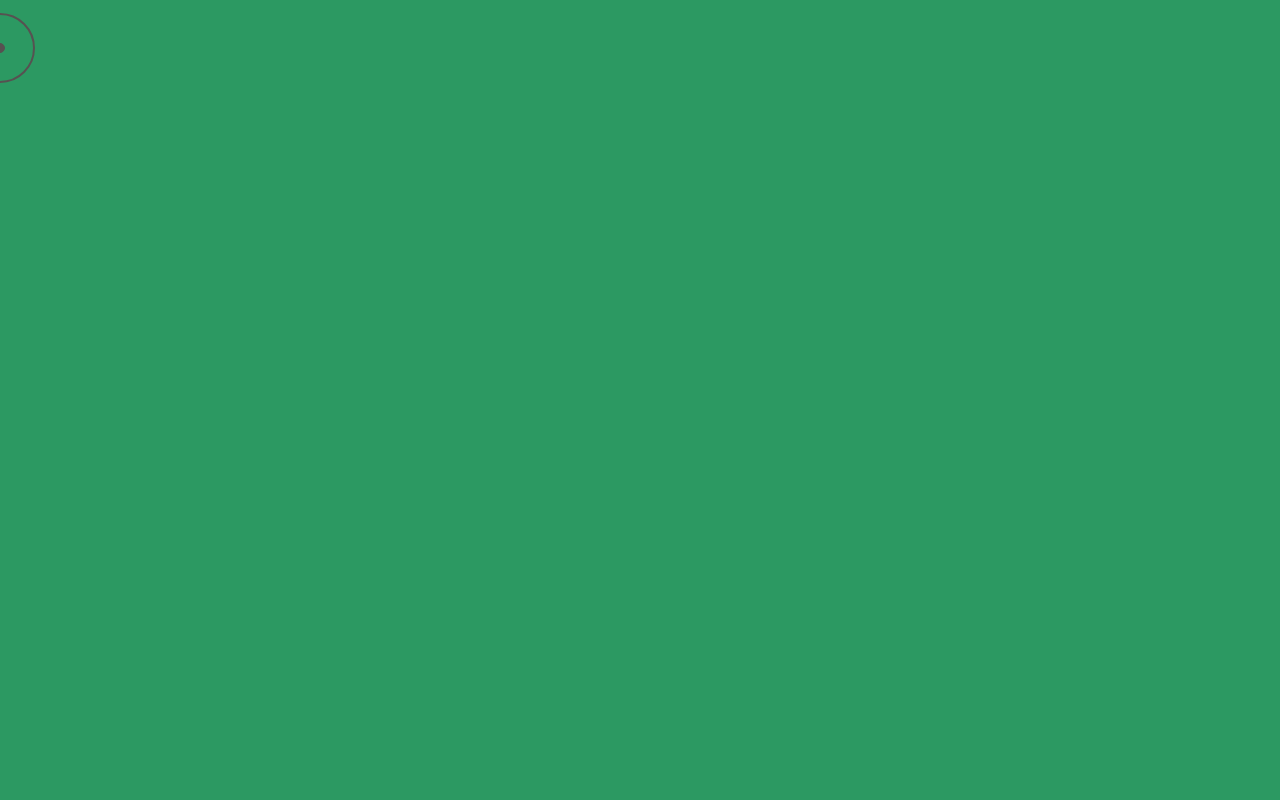
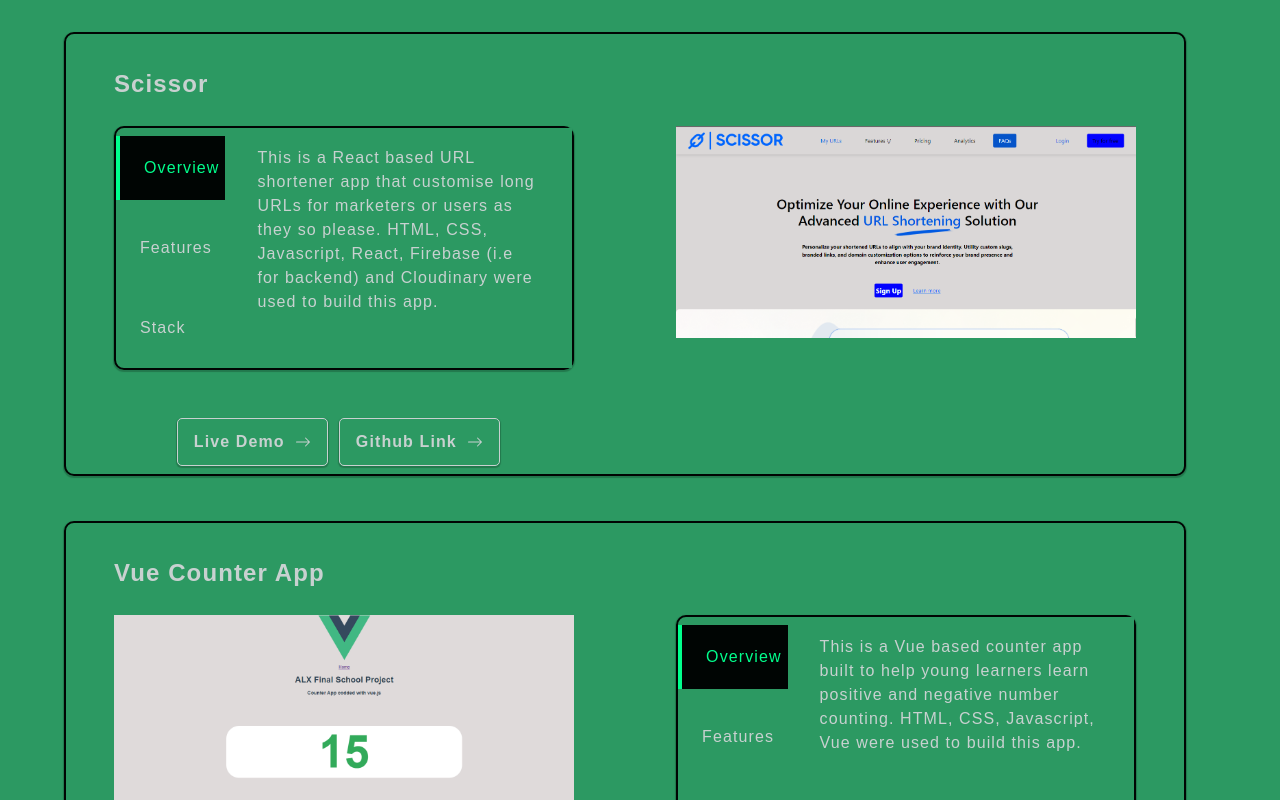
Before and after one commit to ayeniayodeji2009/portfolio_resume, a React (Create React App) app: page /projects in a window 1280 px wide. Shown: the part 800-1600 px from the top of the page. Before the commit the page ends 848 px from the top, so only its background shows below. Built offline with nearby package versions, Linux system fonts and the light colour scheme; a web font is replaced by a local one.

Commit message:
Update Project Section

```diff
--- a/src/Pages/Projects/ProjectsData.js
+++ b/src/Pages/Projects/ProjectsData.js
@@ -1,5 +1,7 @@
 //import fitness from "../../Assets/img/fitness.png";
 import pick_dice_game from "../../Assets/img/pick_dice_game.png";
+import scissor_url_shortner from "../../Assets/img/scissor_url_shortner.png";
+import vue_counter_app from "../../Assets/img/vue_counter_app.png";
 //import ai from "../../Assets/img/gener8.png";
 // import mov from "../../Assets/img/movieApp.png";
 // import cocktail from "../../Assets/img/cocktaily.png";
@@ -18,30 +20,35 @@ export const ProjectsData = [
     image: pick_dice_game,
     stack: ["HTML", "CSS", "Javascript"],
   },
-//   {
-//     id: 2,
-//     feats: ["Search for excercises according to bodypart", "Show more details about an excercise when clicked", "Watch Youtube videos on how to do the excercise"],
-//     name: "Fitness App",
-//     det: "A React based app that displays gym execrises with corresponding gifs and a details page. React, SCSS, WebAPIs",
-//     code: "https://github.com/mo-renike/fitness",
-//     live: "https://fitnessexercises.netlify.app",
-//     image: fitness,
-//     stack: ["React", "Scss", "WebAPIs"],
-//   },
-//   {
-//     id: 3,
-//     feats: [
-//       "Generate an image based on a prompt",
-//       "Share generated image",
-//       "View all the images generated by different users",
-//     ],
-//     name: "Ai image generator",
-//     det: "A React based app that generates images using the OpenAI API.",
-//     live: "https://ai-image-generator-alpha.vercel.app/",
-//     code: "https://github.com/mo-renike/Ai_image_generator",
-//     image: ai,
-//     stack: ["React", "Tailwind", "OpenAI API", "GPT-3", "Firebase", "Cloudinary"],
-//   },
+  {
+    id: 2,
+    feats: ["Shorten your long URL as a Digital Marketer",
+            "Customize your short URL uniquely as a user",
+            "Generate and download QR code for your short URL. View information on the number of clicks on your short URL"
+    ],
+    name: "Scissor",
+    det: "This is a React based URL shortener app that customise long URLs for marketers or users as they so please. HTML, CSS, Javascript, React, Firebase (i.e for backend) and Cloudinary were used to build this app.",
+    code: "https://github.com/ayeniayodeji2009/scissor",
+    live: "https://scissor-snowy.vercel.app",
+    image: scissor_url_shortner,
+    stack: ["HTML", "CSS", "Javascript", "React", "Firebase", "Cloudinary"],
+  },
+  {
+    id: 3,
+    feats: [
+      "Increament",
+      "Decreament",
+      "Reset to default number 0",
+      "Set number to any number of your choice",
+      "Friendly User Interface"
+    ],
+    name: "Vue Counter App",
+    det: "This is a Vue based counter app built to help young learners learn positive and negative number counting. HTML, CSS, Javascript, Vue were used to build this app.",
+    live: "https://alx-counter-app-vue.vercel.app/",
+    code: "https://github.com/ayeniayodeji2009/alx_counter_app_vue",
+    image: vue_counter_app,
+    stack: ["HTML", "CSS", "Javascript", "Vue"],
+  },
 
   // {
   //   id: 3,
```
Also changed, not shown: src/Assets/img/scissor_url_shortner.png (added), src/Assets/img/vue_counter_app.png (added).
